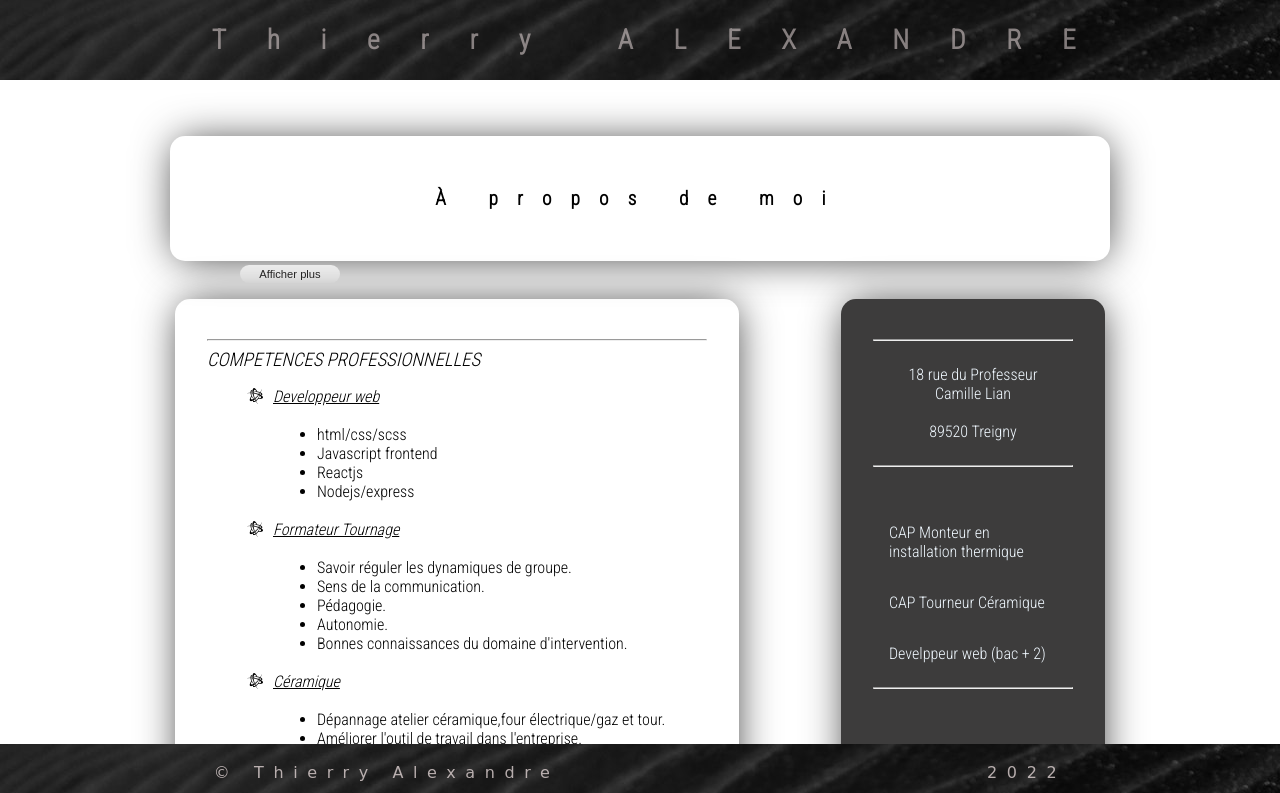
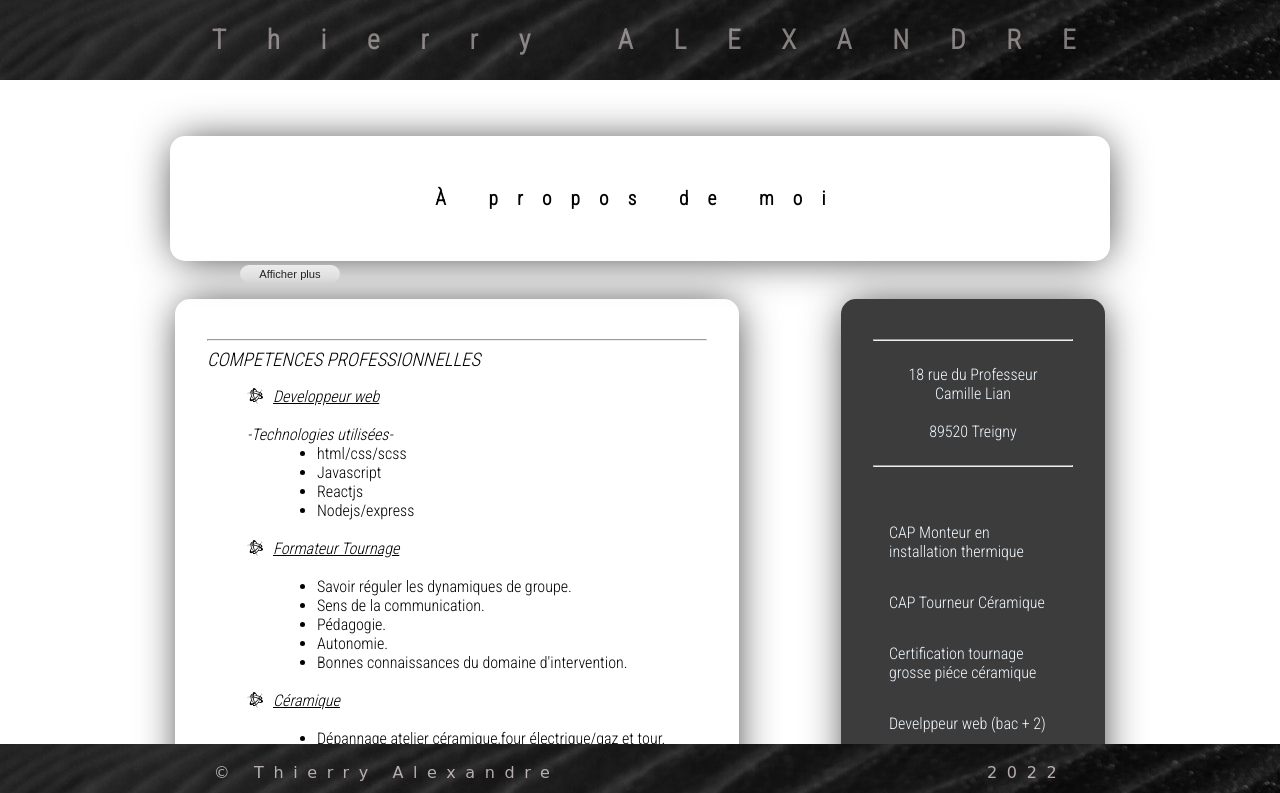
Before and after one commit to Alexandre58/CV_2022_Thierry_ALEXANDRE, a website: page index.html in a window 1280 px wide. Shown: the top 793 px of the page. Drawn offline with Linux system fonts and the light colour scheme; a web font is replaced by a local one.

```diff
--- a/index.html
+++ b/index.html
@@ -59,8 +59,9 @@
                   <ul class="ul_competences">
 
                     <h4><i class="fa-brands fa-battle-net"></i><em>Developpeur web</em></h4><br/>
+                     <p><em>-Technologies utilisées-</em></p>
                         <li>html/css/scss</li>
-                        <li>Javascript frontend</li>
+                        <li>Javascript</li>
                         <li>Reactjs</li>
                         <li>Nodejs/express</li><br/>
                     <h4><i class="fa-brands fa-battle-net"></i><em>Formateur Tournage</em></h4><br/>
@@ -103,6 +104,7 @@
             <article class="section_article_formation">
               <p>CAP Monteur en installation thermique</p>
               <p>CAP Tourneur Céramique</p>
+              <p>Certification tournage grosse piéce céramique</p>
               <p>Develppeur web (bac + 2)</p>
               <hr>
             </article>
```
